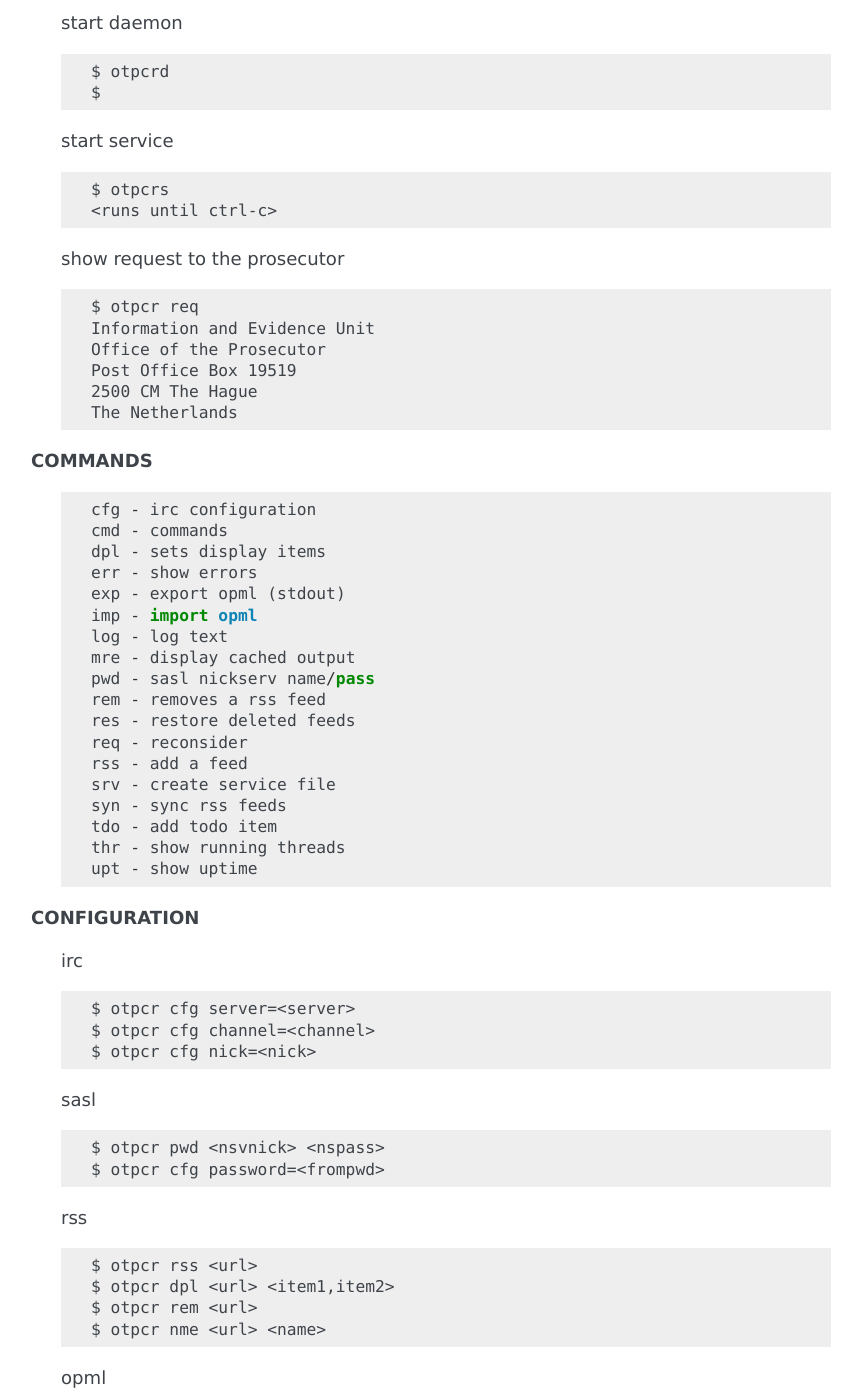
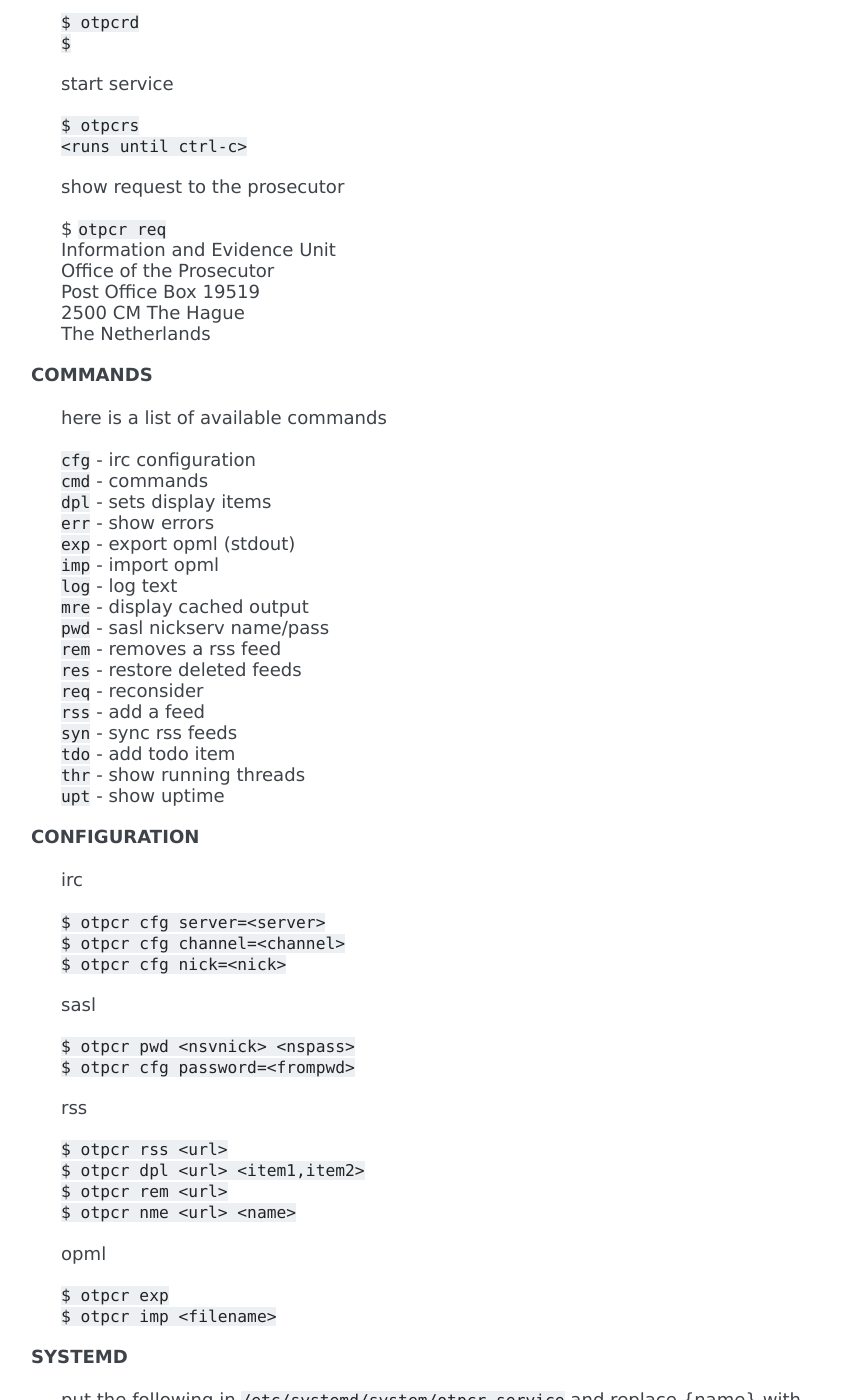
Before and after one commit to rssbotd/otpcr, a Sphinx documentation site: the page built from docs/manual.rst, in a window 1280 px wide and 1400 px high, scrolled down 1457 px. Shown: the whole window, without its empty margins (169-1031 px from the left). Built offline with Sphinx 7.4.7, drawn with Linux system fonts in a browser that asks for light colours; some of the changed text lies outside the part shown.

Commit message:
fix manual

```diff
--- a/docs/manual.rst
+++ b/docs/manual.rst
@@ -49,164 +50,149 @@
     requires a :ref:`"basis to prosecute" <home>`
     to have the king actually arrested.
 
-
 **INSTALL**
 
-    ::
+    installation is done with pipx
 
-        $ pipx install otpcr
-        $ pipx ensurepath
-
+    | ``$ pipx install otpcr``
+    | ``$ pipx ensurepath``
 
 **USAGE**
 
     without any argument the bot does nothing
 
-    ::
-
-        $ otpcr
-        $
+    | ``$ otpcr``
+    | ``$``
 
     see list of commands
 
-    ::
-
-        $ otpcr cmd
-        cfg,cmd,dne,dpl,err,exp,imp,log,mod,mre,nme,
-        pwd,rem,req,res,rss,srv,syn,tdo,thr,upt
+    | ``$ otpcr cmd``
+    | ``cfg,cmd,dne,dpl,err,exp,imp,log,mod,mre,nme,``
+    | ``pwd,rem,req,res,rss,srv,syn,tdo,thr,upt``
 
 
     start a console
 
-    ::
-
-        $ otpcrc
-        >
+    | ``$ otpcrc``
+    | ``>``
 
     use -i to init modules
 
-    ::
-
-        $ otpcrc -i
-        >
+    | ``$ otpcrc -i``
+    | ``>``
 
     start daemon
 
-    ::
-
-        $ otpcrd
-        $
+    | ``$ otpcrd``
+    | ``$``
 
     start service
 
-    ::
-
-        $ otpcrs
-        <runs until ctrl-c>
+    | ``$ otpcrs``
+    | ``<runs until ctrl-c>``
 
     show request to the prosecutor
 
-    ::
-
-        $ otpcr req
-        Information and Evidence Unit
-        Office of the Prosecutor
-        Post Office Box 19519
-        2500 CM The Hague
-        The Netherlands
+    | $ ``otpcr req``
+    | Information and Evidence Unit
+    | Office of the Prosecutor
+    | Post Office Box 19519
+    | 2500 CM The Hague
+    | The Netherlands
 
 **COMMANDS**
 
-    ::
+    here is a list of available commands
 
-        cfg - irc configuration
-        cmd - commands
-        dpl - sets display items
-        err - show errors
-        exp - export opml (stdout)
-        imp - import opml
-        log - log text
-        mre - display cached output
-        pwd - sasl nickserv name/pass
-        rem - removes a rss feed
-        res - restore deleted feeds
-        req - reconsider
-        rss - add a feed
-        srv - create service file
-        syn - sync rss feeds
-        tdo - add todo item
-        thr - show running threads
-        upt - show uptime
+    | ``cfg`` - irc configuration
+    | ``cmd`` - commands
+    | ``dpl`` - sets display items
+    | ``err`` - show errors
+    | ``exp`` - export opml (stdout)
+    | ``imp`` - import opml
+    | ``log`` - log text
+    | ``mre`` - display cached output
+    | ``pwd`` - sasl nickserv name/pass
+    | ``rem`` - removes a rss feed
+    | ``res`` - restore deleted feeds
+    | ``req`` - reconsider
+    | ``rss`` - add a feed
+    | ``syn`` - sync rss feeds
+    | ``tdo`` - add todo item
+    | ``thr`` - show running threads
+    | ``upt`` - show uptime
 
 
 **CONFIGURATION**
 
     irc
 
-    ::
-
-        $ otpcr cfg server=<server>
-        $ otpcr cfg channel=<channel>
-        $ otpcr cfg nick=<nick>
+    | ``$ otpcr cfg server=<server>``
+    | ``$ otpcr cfg channel=<channel>``
+    | ``$ otpcr cfg nick=<nick>``
 
     sasl
 
-    ::
-
-        $ otpcr pwd <nsvnick> <nspass>
-        $ otpcr cfg password=<frompwd>
+    | ``$ otpcr pwd <nsvnick> <nspass>``
+    | ``$ otpcr cfg password=<frompwd>``
 
     rss
 
-    ::
-
-        $ otpcr rss <url>
-        $ otpcr dpl <url> <item1,item2>
-        $ otpcr rem <url>
-        $ otpcr nme <url> <name>
+    | ``$ otpcr rss <url>``
+    | ``$ otpcr dpl <url> <item1,item2>``
+    | ``$ otpcr rem <url>``
+    | ``$ otpcr nme <url> <name>``
 
     opml
 
-    ::
-
-        $ otpcr exp
-        $ otpcr imp <filename>
-
+    | ``$ otpcr exp``
+    | ``$ otpcr imp <filename>``
 
 **SYSTEMD**
 
-    ::
+    put the following in ``/etc/systemd/system/otpcr.service`` and
+    replace {name} with the user running pipx
 
-        $ otpcr srv > otpcr.service
-        $ sudo mv *.service /etc/systemd/system/
-        $ sudo systemctl enable otpcr --now
+    | ``[Unit]``
+    | ``Description=OTPCR``
+    | ``After=network-online.target``
+    |
+    | ``[Service]``
+    | ``Type=simple``
+    | ``User={name}``
+    | ``Group={name}``
+    | ``ExecStart=/home/{name}/.local/bin/otpcrs``
+    |
+    | ``[Install]``
+    | ``WantedBy=multi-user.target``
 
-        joins #otpcr on localhost
+
+    then run the following
+
+    | ``$ sudo systemctl enable otpcr --now``
+
+    joins #otpcr on localhost
 
 
 **SOURCE**
 
-
     source is :ref:`here <source>`
-
 
 **FILES**
 
-    ::
-
-        ~/.otpcr
-        ~/.local/bin/otpcr
-        ~/.local/bin/otpcrc
-        ~/.local/bin/otpcrd
-        ~/.local/bin/otpcrs
-        ~/.local/pipx/venvs/otpcr/*
+    | ``~/.otpcr``
+    | ``~/.local/bin/otpcr``
+    | ``~/.local/bin/otpcrc``
+    | ``~/.local/bin/otpcrd``
+    | ``~/.local/bin/otpcrs``
+    | ``~/.local/pipx/venvs/otpcr/*``
 
 
 **AUTHOR**
 
-    Bart Thate <rssbotd@gmail.com>
+    | Bart Thate ``<rssbotd@gmail.com>``
 
 
 **COPYRIGHT**
 
-    ``OTPCR`` is Public Domain.
+    | ``OTPCR`` is Public Domain.
--- a/pyproject.toml
+++ b/pyproject.toml
@@ -4,7 +4,7 @@
 
 [project]
 name = "otpcr"
-description = "Elderly, Handicapped, Criminals, Wicked"
+description = "Since 04 march 2019 !"
 version = "31"
 authors = [
     {name = "Bart Thate", email = "rssbotd@gmail.com" },
```
Also changed, not shown: other parts of docs/manual.rst (+7 -6 lines).
